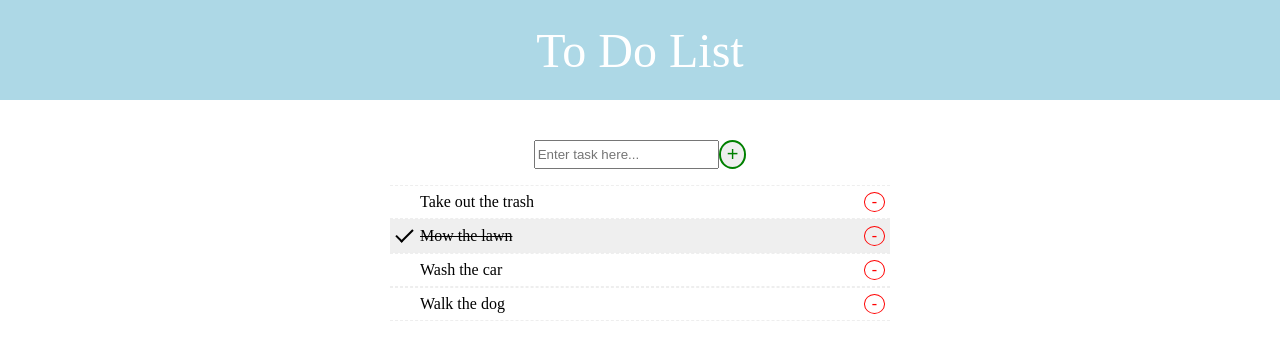
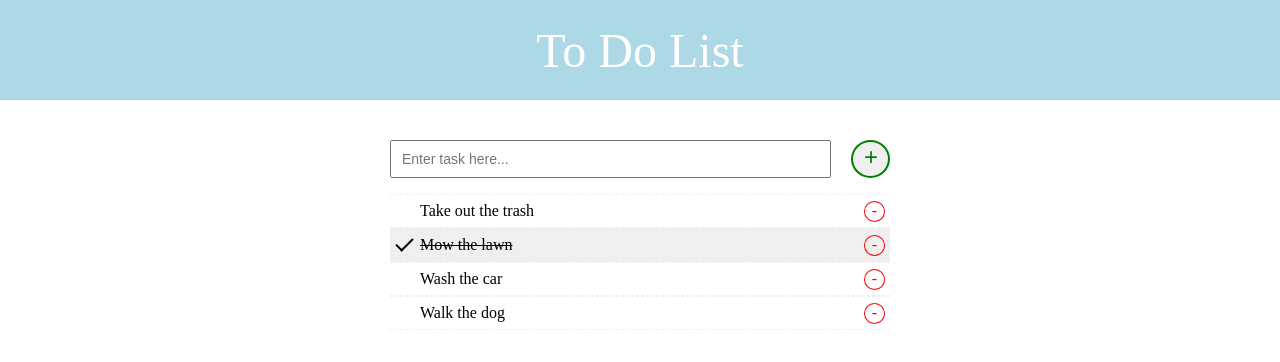
Before and after one commit to dbobb220/ACA_web101_david_bobb, a plain HTML site: page practice_jquery/todo.html in a window 1280 px wide. Drawn offline with Linux system fonts and the light colour scheme.

Commit message:
minor tweaks to todo

```diff
--- a/practice_jquery/todo.css
+++ b/practice_jquery/todo.css
@@ -34,6 +34,8 @@ section.to_do {
     border-radius: 50%;
     color: green;
     border: 2px solid green;
+    padding: 1px 10px 5px 11px;
+    font-size: 1.5em;
 }
 
 input#todo_input {
@@ -88,7 +90,7 @@ ul li.checked::before {
 }
 
 .close {
-    padding: 0px 7px;
+    padding: 0px 7px 1px;
     position: absolute;
     color: red;
     border: 1px solid red;
@@ -108,3 +110,10 @@ form#newItemForm {
     display: flex;
     justify-content: center;
 }
+
+input#newItemField {
+    font-size: 14px;
+    width: -webkit-fill-available;
+    margin-right: 20px;
+    padding-left: 10px;
+}
```
